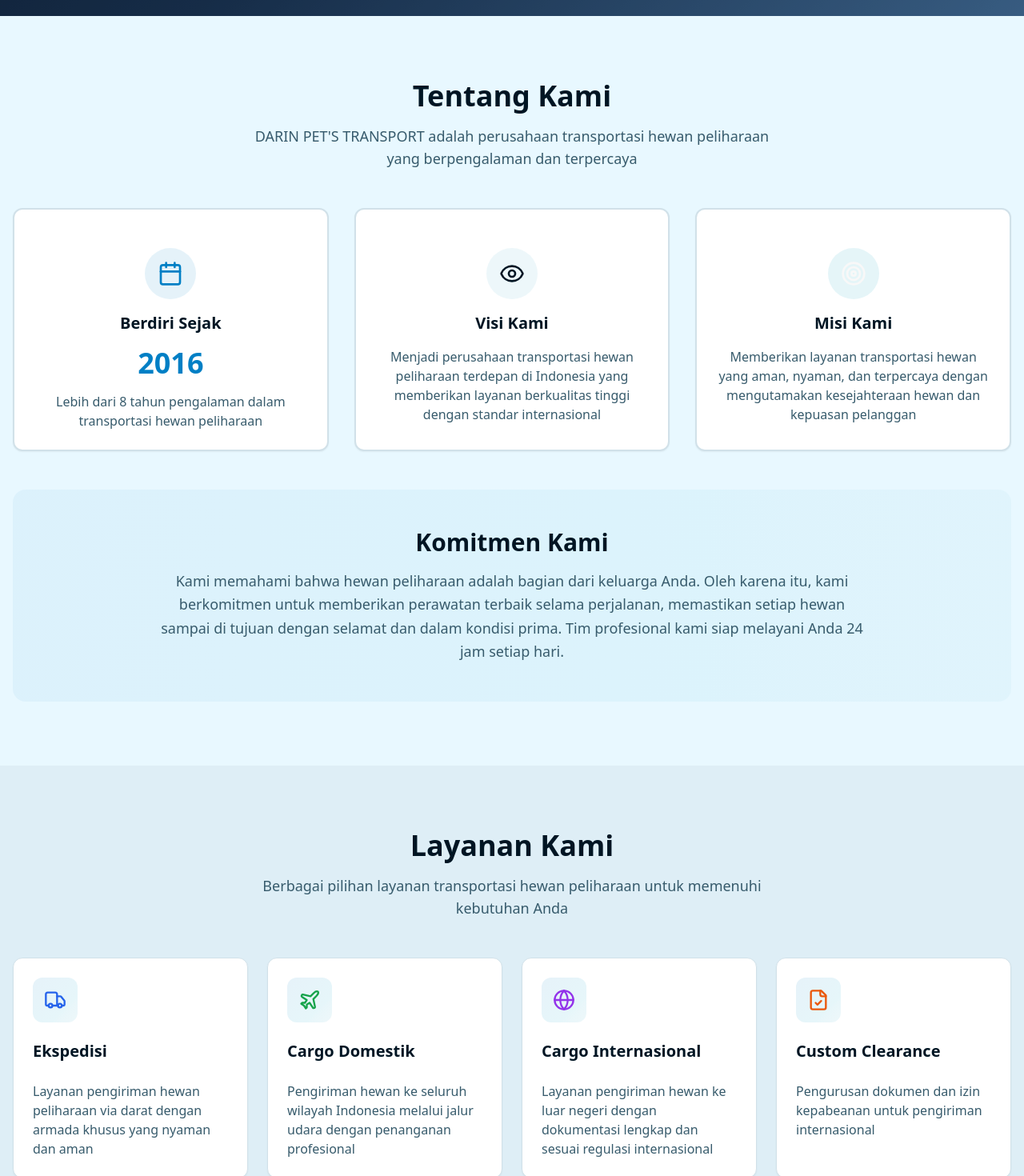
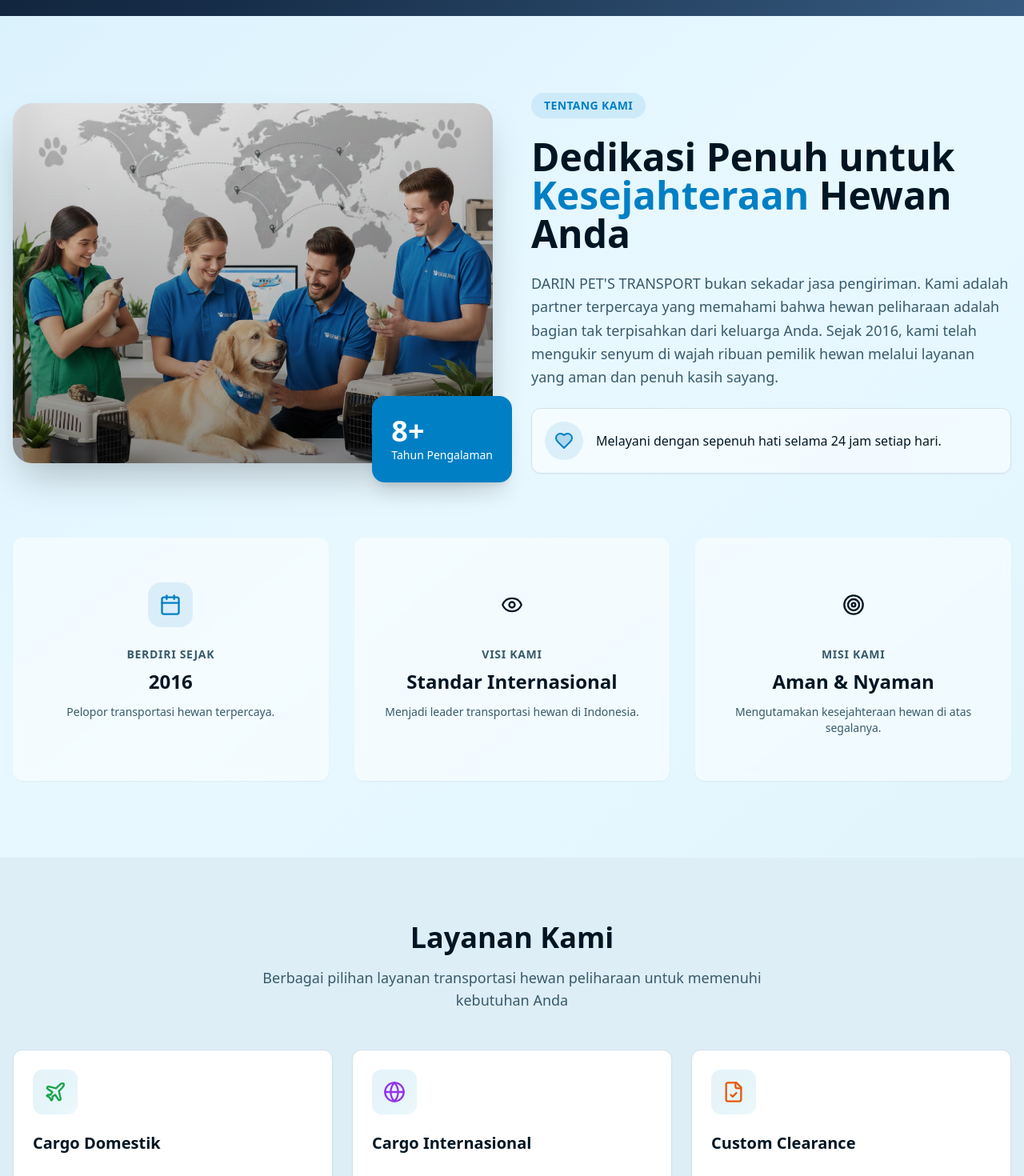
Before and after one commit to darkkerberos/pet-cargo, a React (Vite) app: page / in a window 1280 px wide. Shown: the part 780-2250 px from the top of the page at 80% size. Built offline with nearby package versions, Linux system fonts and the light colour scheme.

Commit message:
- fix about section - remove ekspedisi - remove detail procedure

```diff
--- a/src/About.tsx
+++ b/src/About.tsx
@@ -1,69 +1,92 @@
 import { Card, CardContent } from '@/components/ui/card';
-import { Calendar, Target, Eye } from 'lucide-react';
+import { Calendar, Target, Eye, Heart } from 'lucide-react';
 
 const About = () => {
   return (
-    <section id="tentang" className="py-20 bg-background">
+    <section id="tentang" className="relative py-24 overflow-hidden">
+      {/* Background Decor */}
+      <div className="absolute inset-0 bg-gradient-to-br from-primary/5 via-background to-accent/5 -z-10" />
+
       <div className="container mx-auto px-4">
-        <div className="text-center mb-12 animate-in fade-in slide-in-from-bottom duration-700">
-          <h2 className="text-3xl md:text-4xl font-bold mb-4">Tentang Kami</h2>
-          <p className="text-lg text-muted-foreground max-w-2xl mx-auto">
-            DARIN PET'S TRANSPORT adalah perusahaan transportasi hewan peliharaan yang berpengalaman dan terpercaya
-          </p>
+        {/* Top Section: Gambar di Kiri, Teks di Kanan */}
+        <div className="grid lg:grid-cols-2 gap-12 items-center mb-20">
+
+          {/* 1. Image Section (Sekarang di urutan pertama / Kiri) */}
+          <div className="relative animate-in fade-in slide-in-from-left duration-700">
+            <div className="relative rounded-3xl overflow-hidden shadow-2xl aspect-[4/3]">
+              <img
+                src="assets/generated/about-team.png"
+                alt="Tim Darin Pets Transport"
+                className="w-full h-full object-cover"
+              />
+              <div className="absolute inset-0 bg-gradient-to-t from-black/40 to-transparent" />
+            </div>
+            {/* Badge Pengalaman - Dipindah ke kanan bawah gambar agar tidak menutupi tengah */}
+            <div className="absolute -bottom-6 -right-6 bg-primary text-white p-6 rounded-2xl shadow-xl hidden md:block">
+              <p className="text-4xl font-bold">8+</p>
+              <p className="text-sm font-medium">Tahun Pengalaman</p>
+            </div>
+          </div>
+
+          {/* 2. Content Section (Sekarang di urutan kedua / Kanan) */}
+          <div className="space-y-6 animate-in fade-in slide-in-from-right duration-700 delay-300">
+            <div className="inline-block px-4 py-1.5 bg-primary/10 text-primary rounded-full text-sm font-semibold tracking-wide uppercase">
+              Tentang Kami
+            </div>
+            <h2 className="text-4xl md:text-5xl font-bold leading-tight">
+              Dedikasi Penuh untuk <span className="text-primary">Kesejahteraan</span> Hewan Anda
+            </h2>
+            <p className="text-lg text-muted-foreground leading-relaxed">
+              DARIN PET'S TRANSPORT bukan sekadar jasa pengiriman. Kami adalah partner terpercaya yang memahami bahwa hewan peliharaan adalah bagian tak terpisahkan dari keluarga Anda. Sejak 2016, kami telah mengukir senyum di wajah ribuan pemilik hewan melalui layanan yang aman dan penuh kasih sayang.
+            </p>
+
+            {/* Fitur Tambahan */}
+            <div className="flex items-center gap-4 p-4 bg-white/50 backdrop-blur-sm border rounded-xl shadow-sm">
+              <div className="h-12 w-12 rounded-full bg-primary/10 flex items-center justify-center shrink-0">
+                <Heart className="h-6 w-6 text-primary fill-primary/20" />
+              </div>
+              <p className="font-medium text-foreground/80">Melayani dengan sepenuh hati selama 24 jam setiap hari.</p>
+            </div>
+          </div>
         </div>
 
-        <div className="grid md:grid-cols-3 gap-8 mb-12">
-          <Card className="border-2 hover:shadow-lg transition-shadow duration-300 animate-in fade-in slide-in-from-bottom" style={{ animationDuration: '700ms', animationDelay: '100ms' }}>
-            <CardContent className="pt-6">
-              <div className="flex flex-col items-center text-center space-y-4">
-                <div className="h-16 w-16 rounded-full bg-primary/10 flex items-center justify-center">
-                  <Calendar className="h-8 w-8 text-primary" />
+        {/* Bottom Section: Visi Misi */}
+        <div className="grid md:grid-cols-3 gap-8">
+          {[
+            {
+              icon: Calendar,
+              title: "Berdiri Sejak",
+              desc: "2016",
+              sub: "Pelopor transportasi hewan terpercaya.",
+              color: "bg-primary"
+            },
+            {
+              icon: Eye,
+              title: "Visi Kami",
+              desc: "Standar Internasional",
+              sub: "Menjadi leader transportasi hewan di Indonesia.",
+              color: "bg-accent"
+            },
+            {
+              icon: Target,
+              title: "Misi Kami",
+              desc: "Aman & Nyaman",
+              sub: "Mengutamakan kesejahteraan hewan di atas segalanya.",
+              color: "bg-secondary"
+            }
+          ].map((item, idx) => (
+            <Card key={idx} className="border-none bg-white/50 backdrop-blur-sm hover:shadow-xl transition-all duration-300 animate-in fade-in slide-in-from-bottom"
+                  style={{ animationDelay: `${(idx + 1) * 150}ms` }}>
+              <CardContent className="pt-8 pb-8 flex flex-col items-center text-center">
+                <div className={`h-14 w-14 rounded-2xl ${item.color}/10 flex items-center justify-center mb-6`}>
+                  <item.icon className={`h-7 w-7 ${item.color === 'bg-primary' ? 'text-primary' : 'text-foreground'}`} />
                 </div>
-                <h3 className="text-xl font-bold">Berdiri Sejak</h3>
-                <p className="text-4xl font-bold text-primary">2016</p>
-                <p className="text-muted-foreground">
-                  Lebih dari 8 tahun pengalaman dalam transportasi hewan peliharaan
-                </p>
-              </div>
-            </CardContent>
-          </Card>
-
-          <Card className="border-2 hover:shadow-lg transition-shadow duration-300 animate-in fade-in slide-in-from-bottom" style={{ animationDuration: '700ms', animationDelay: '200ms' }}>
-            <CardContent className="pt-6">
-              <div className="flex flex-col items-center text-center space-y-4">
-                <div className="h-16 w-16 rounded-full bg-accent/10 flex items-center justify-center">
-                  <Eye className="h-8 w-8 text-accent-foreground" />
-                </div>
-                <h3 className="text-xl font-bold">Visi Kami</h3>
-                <p className="text-muted-foreground">
-                  Menjadi perusahaan transportasi hewan peliharaan terdepan di Indonesia yang memberikan layanan berkualitas tinggi dengan standar internasional
-                </p>
-              </div>
-            </CardContent>
-          </Card>
-
-          <Card className="border-2 hover:shadow-lg transition-shadow duration-300 animate-in fade-in slide-in-from-bottom" style={{ animationDuration: '700ms', animationDelay: '300ms' }}>
-            <CardContent className="pt-6">
-              <div className="flex flex-col items-center text-center space-y-4">
-                <div className="h-16 w-16 rounded-full bg-secondary/10 flex items-center justify-center">
-                  <Target className="h-8 w-8 text-secondary-foreground" />
-                </div>
-                <h3 className="text-xl font-bold">Misi Kami</h3>
-                <p className="text-muted-foreground">
-                  Memberikan layanan transportasi hewan yang aman, nyaman, dan terpercaya dengan mengutamakan kesejahteraan hewan dan kepuasan pelanggan
-                </p>
-              </div>
-            </CardContent>
-          </Card>
-        </div>
-
-        <div className="bg-gradient-to-r from-primary/5 to-accent/5 rounded-2xl p-8 md:p-12 animate-in fade-in slide-in-from-bottom" style={{ animationDuration: '700ms', animationDelay: '400ms' }}>
-          <div className="max-w-4xl mx-auto text-center space-y-4">
-            <h3 className="text-2xl md:text-3xl font-bold">Komitmen Kami</h3>
-            <p className="text-lg text-muted-foreground leading-relaxed">
-              Kami memahami bahwa hewan peliharaan adalah bagian dari keluarga Anda. Oleh karena itu, kami berkomitmen untuk memberikan perawatan terbaik selama perjalanan, memastikan setiap hewan sampai di tujuan dengan selamat dan dalam kondisi prima. Tim profesional kami siap melayani Anda 24 jam setiap hari.
-            </p>
-          </div>
+                <h3 className="text-sm font-semibold text-muted-foreground uppercase tracking-wider mb-2">{item.title}</h3>
+                <p className="text-2xl font-bold mb-3">{item.desc}</p>
+                <p className="text-muted-foreground text-sm">{item.sub}</p>
+              </CardContent>
+            </Card>
+          ))}
         </div>
       </div>
     </section>
--- a/src/Advantages.tsx
+++ b/src/Advantages.tsx
@@ -10,8 +10,6 @@
   Headphones
 } from 'lucide-react';
 
-import hargaBersahabatImg from '@/assets/generated/harga-bersahabat-2.png'
-import happyCustomerImg from '@/assets/generated/happy-customer.dim_400x300.jpg'
 
 const Advantages = () => {
   const advantages = [
@@ -108,7 +106,7 @@
             <CardContent className="pt-6">
               <div className="flex items-start gap-4">
                 <img
-                  src={hargaBersahabatImg}
+                  src="assets/generated/harga-bersahabat-2.png"
                   alt="Transport Vehicle"
                   className="w-full h-48 object-cover rounded-lg"
                 />
@@ -126,7 +124,7 @@
             <CardContent className="pt-6">
               <div className="flex items-start gap-4">
                 <img
-                  src={happyCustomerImg}
+                  src="assets/generated/happy-customer.dim_400x300.jpg"
                   alt="Happy Customer"
                   className="w-full h-48 object-cover rounded-lg"
                 />
--- a/src/Footer.tsx
+++ b/src/Footer.tsx
@@ -1,6 +1,5 @@
 import { Heart } from 'lucide-react';
 import { SiWhatsapp } from 'react-icons/si';
-import companyLogo from '@/assets/generated/company-logo-transparent.dim_200x200.png'
 
 const Footer = () => {
   const currentYear = new Date().getFullYear();
@@ -12,7 +11,7 @@
           <div>
             <div className="flex items-center gap-2 mb-4">
               <img
-                src={companyLogo}
+                src="assets/generated/company-logo-transparent.dim_200x200.png"
                 alt="DARIN PET'S TRANSPORT Logo"
                 className="h-10 w-10 object-contain"
               />
--- a/src/Header.tsx
+++ b/src/Header.tsx
@@ -1,7 +1,6 @@
 import { useState, useEffect } from "react";
 import { Menu, X } from "lucide-react";
 import { Button } from "@/components/ui/button";
-import logo from '@/assets/logo_pet_cargo.png'
 
 const Header = () => {
   const [isScrolled, setIsScrolled] = useState(false);
@@ -77,7 +76,7 @@
           {/* LOGO */}
           <div className="flex items-center gap-3">
             <img
-              src={logo}
+              src="assets/logo_pet_cargo.png"
               alt="Darin Pet's Transport"
               className="h-20 object-contain"
             />
--- a/src/Hero.tsx
+++ b/src/Hero.tsx
@@ -1,6 +1,5 @@
 import { Button } from '@/components/ui/button';
 import { Phone } from 'lucide-react';
-import heroImage from '@/assets/generated/hero-pets.dim_800x600.jpg'
 
 const Hero = () => {
   const scrollToContact = () => {
@@ -58,7 +57,7 @@
           <div className="relative animate-in fade-in slide-in-from-right duration-700 delay-300">
             <div className="relative rounded-2xl overflow-hidden shadow-2xl">
               <img
-                src={heroImage}
+                src="assets/generated/hero-pets.dim_800x600.jpg"
                 alt="Happy pets ready for transport"
                 className="w-full h-auto object-cover"
               />
--- a/src/Procedure.tsx
+++ b/src/Procedure.tsx
@@ -16,123 +16,63 @@
   const steps = [
     {
       icon: Phone,
-    title: 'Konsultasi & Cek Kelayakan',
-    summary: 'Analisa kebutuhan, rute, dan kelayakan pengiriman',
-    color: 'bg-blue-500',
-    details: [
-      'Data hewan: jenis, ras, ukuran/berat, usia',
-      'Rute asal–tujuan & tanggal kirim',
-      'Metode: cargo / door-to-door',
-      'Cek aturan maskapai/negara',
-      'Output: rekomendasi rute, dokumen & estimasi biaya'
-    ]
+      title: 'Konsultasi Awal',
+      description: 'Hubungi kami untuk konsultasi gratis mengenai kebutuhan transportasi hewan Anda',
+      color: 'bg-blue-500'
     },
     {
       icon: FileText,
-    title: 'Penawaran Harga & Konfirmasi',
-    summary: 'Quotation & pemilihan paket layanan',
-    color: 'bg-green-500',
-    details: [
-      'Rincian biaya: handling, kandang, dokumen, karantina',
-      'Pilihan paket: Basic / Plus / Premium',
-      'Pengisian form order',
-      'Pembayaran DP / Full sesuai kesepakatan'
-    ]
+      title: 'Persiapan Dokumen',
+      description: 'Kami bantu persiapan dokumen yang diperlukan seperti surat kesehatan dan vaksinasi',
+      color: 'bg-green-500'
+    },
+    {
+      icon: Calendar,
+      title: 'Jadwal Pengiriman',
+      description: 'Tentukan jadwal pengiriman yang sesuai dengan kebutuhan Anda',
+      color: 'bg-purple-500'
     },
     {
       icon: Stethoscope,
-    title: 'Persiapan Dokumen & Kesehatan',
-    summary: 'Checklist dokumen domestik & internasional',
-    color: 'bg-pink-500',
-    details: [
-      'Domestik: Buku vaksin & usia > 4 bulan',
-      'Internasional: Microchip (jika wajib)',
-      'Vaksin rabies & sesuai negara tujuan',
-      'Health certificate & legalisasi',
-      'Uji Titer Lab Pemerintah',
-      'Foto hewan'
-    ]
+      title: 'Pemeriksaan Kesehatan',
+      description: 'Pemeriksaan kondisi hewan sebelum perjalanan untuk memastikan kesiapan',
+      color: 'bg-pink-500'
     },
     {
       icon: Package,
-    title: 'Persiapan Kandang & Keamanan',
-    summary: 'Kandang sesuai standar & briefing anti-stres',
-    color: 'bg-orange-500',
-    details: [
-      'Ukuran kandang sesuai standar',
-      'Ventilasi, pengunci & wadah minum',
-      'Label Live Animal + kontak pemilik',
-      'Briefing jadwal makan & tips perjalanan'
-    ]
+      title: 'Persiapan Kandang',
+      description: 'Penyediaan kandang transportasi yang aman dan nyaman sesuai standar',
+      color: 'bg-orange-500'
     },
     {
       icon: Truck,
-    title: 'Penjemputan / Drop-off',
-    summary: 'Pickup atau drop ke titik layanan',
-    color: 'bg-cyan-500',
-    details: [
-      'Pickup ke rumah atau drop-off mandiri',
-      'Cek kondisi hewan',
-      'Foto/video sebelum berangkat',
-      'Final packing & administrasi'
-    ]
+      title: 'Penjemputan',
+      description: 'Tim kami akan menjemput hewan peliharaan Anda di lokasi yang ditentukan',
+      color: 'bg-cyan-500'
     },
     {
       icon: MapPin,
-    title: 'Check-in Cargo / Karantina',
-    summary: 'Proses administrasi & verifikasi',
-    color: 'bg-indigo-500',
-    details: [
-      'Check-in terminal cargo / pelabuhan',
-      'Verifikasi dokumen',
-      'Timbang & ukur kandang',
-      'Karantina (jika diwajibkan)'
-    ]
-  },
-  {
-    icon: Calendar,
-    title: 'Pengiriman & Transit',
-    summary: 'Monitoring selama perjalanan',
-    color: 'bg-purple-500',
-    details: [
-      'Hewan berangkat sesuai jadwal',
-      'Monitoring saat transit',
-      'Update status: check-in, departed, arrived'
-    ]
+      title: 'Proses Pengiriman',
+      description: 'Pengiriman dilakukan dengan penanganan khusus dan monitoring berkala',
+      color: 'bg-indigo-500'
     },
     {
       icon: MessageSquare,
-    title: 'Kedatangan & Pengambilan',
-    summary: 'Release & delivery tujuan',
-    color: 'bg-teal-500',
-    details: [
-      'Release cargo / karantina',
-      'Self pick-up atau delivery rumah',
-      'Koordinasi waktu pengambilan'
-    ]
+      title: 'Update Perjalanan',
+      description: 'Anda akan mendapat update berkala mengenai status perjalanan hewan Anda',
+      color: 'bg-teal-500'
     },
     {
       icon: CheckCircle,
-    title: 'Serah Terima & Konfirmasi',
-    summary: 'Pengecekan & dokumentasi',
-    color: 'bg-emerald-500',
-    details: [
-      'Serah terima hewan',
-      'Cek kondisi',
-      'Foto/video dokumentasi',
-      'Konfirmasi selesai'
-    ]
+      title: 'Tiba di Tujuan',
+      description: 'Hewan peliharaan Anda tiba dengan selamat di lokasi tujuan',
+      color: 'bg-emerald-500'
     },
     {
       icon: Star,
-    title: 'Layanan Purna Kirim',
-    summary: 'After service & garansi',
-    color: 'bg-amber-500',
-    details: [
-      'Garansi layanan sesuai paket',
-      'Bantuan komplain jadwal/dokumen',
-      'Reminder perawatan pasca perjalanan'
-    ]
+      title: 'Konfirmasi & Feedback',
+      description: 'Konfirmasi penerimaan dan kami tunggu feedback Anda untuk peningkatan layanan',
+      color: 'bg-amber-500'
     }
   ];
 
@@ -146,7 +86,7 @@
           </p>
         </div>
 
-        <div className="grid grid-cols-1 sm:grid-cols-2 lg:grid-cols-4 gap-6">
+        <div className="grid md:grid-cols-2 lg:grid-cols-5 gap-6 max-w-7xl mx-auto">
           {steps.map((step, index) => (
             <Card
               key={index}
@@ -164,15 +104,7 @@
                     </div>
                   </div>
                   <h3 className="text-lg font-bold">{step.title}</h3>
-                  <p className="text-sm text-muted-foreground">
-                    {step.summary}
-                  </p>
-
-                  <ul className="text-sm text-left text-muted-foreground space-y-1 mt-2 list-disc list-inside">
-                    {step.details.map((item, i) => (
-                      <li key={i}>{item}</li>
-                    ))}
-                  </ul>
+                  <p className="text-sm text-muted-foreground">{step.description}</p>
                 </div>
               </CardContent>
             </Card>
--- a/src/Services.tsx
+++ b/src/Services.tsx
@@ -4,12 +4,12 @@
 
 const Services = () => {
   const serviceTypes = [
-    {
-      icon: Truck,
-      title: 'Ekspedisi',
-      description: 'Layanan pengiriman hewan peliharaan via darat dengan armada khusus yang nyaman dan aman',
-      color: 'text-blue-600'
-    },
+    // {
+    //   icon: Truck,
+    //   title: 'Ekspedisi',
+    //   description: 'Layanan pengiriman hewan peliharaan via darat dengan armada khusus yang nyaman dan aman',
+    //   color: 'text-blue-600'
+    // },
     {
       icon: Plane,
       title: 'Cargo Domestik',
@@ -54,7 +54,7 @@
         </div>
 
         {/* Service Types */}
-        <div className="grid md:grid-cols-2 lg:grid-cols-4 gap-6 mb-16">
+        <div className="grid md:grid-cols-3 lg:grid-cols-3 gap-6 mb-16">
           {serviceTypes.map((service, index) => (
             <Card
               key={service.title}
```
Also changed, not shown: public/assets/generated/about-team-removebg.png (added), public/assets/generated/about-team.png (added). Lines whose indentation alone changed are shown as unchanged.
